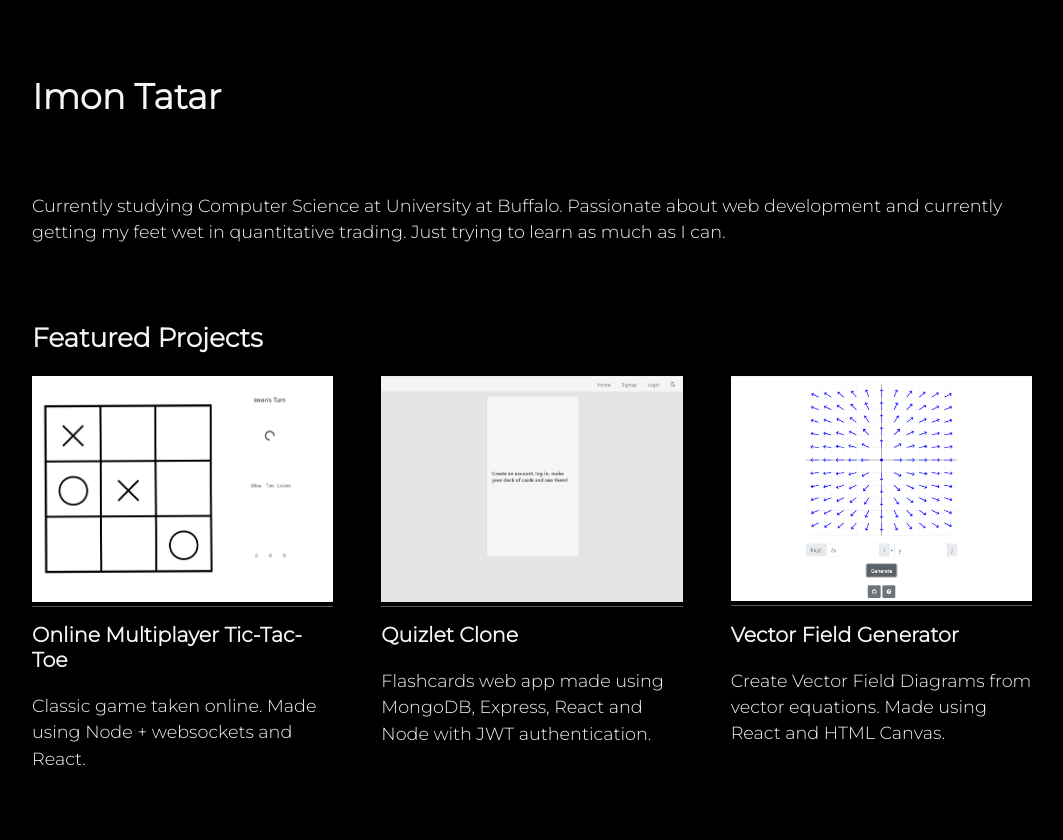
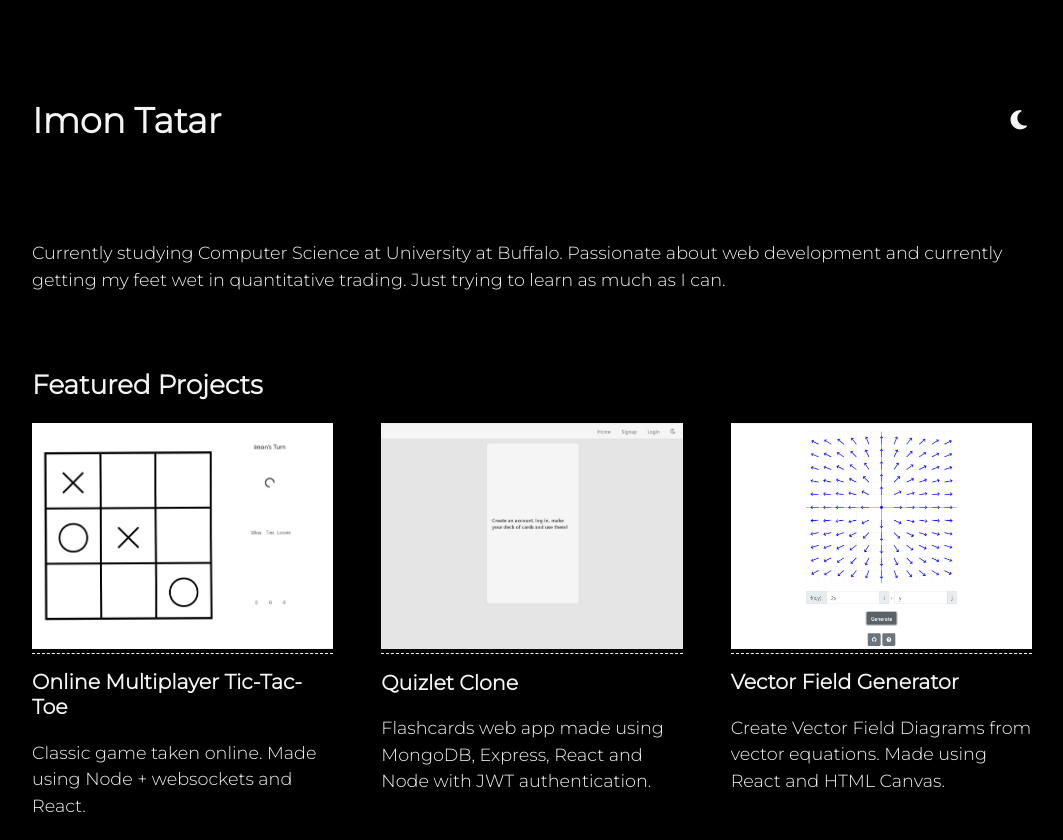
Before and after one commit to Ta7ar/Ta7ar.github.io, a plain HTML site: page index.html in a window 1280 px wide. Shown: the top 840 px of the page, without its empty margins (108-1171 px from the left). Drawn offline with Linux system fonts and the light colour scheme.

Commit message:
Added dark and light mode

```diff
--- a/index.html
+++ b/index.html
@@ -2,8 +2,7 @@
   lang="en"
   style="
     font-family: 'Montserrat', sans-serif;
-    background-color: black;
-    color: whitesmoke;
+
     font-size: 1.1rem;
   "
 >
@@ -15,11 +14,27 @@
       href="https://fonts.googleapis.com/css2?family=Montserrat:wght@300&display=swap"
       rel="stylesheet"
     />
+    <link href="./styles.css" rel="stylesheet" />
+    <script
+      src="https://kit.fontawesome.com/353fb52fb7.js"
+      crossorigin="anonymous"
+    ></script>
     <title>Imon Tatar</title>
   </head>
 
-  <body style="margin: 0 auto; width: 1000px; max-width: 90vw">
-    <header style="margin-top: 75px"><h1>Imon Tatar</h1></header>
+  <body class="dark" id="body">
+    <header>
+      <div
+        style="
+          display: flex;
+          justify-content: space-between;
+          align-items: center;
+        "
+      >
+        <h1>Imon Tatar</h1>
+        <i class="fas fa-moon" id="toggle-icon" onclick="toggleDayNight()"></i>
+      </div>
+    </header>
     <section class="about">
       <p>
         Currently studying Computer Science at University at Buffalo. Passionate
@@ -86,27 +101,18 @@
     <footer style="margin-top: 100px; height: 150px; color: #969696">
       © Imon Tatar — 2020
     </footer>
+    <script>
+      function toggleDayNight() {
+        var bodyElem = document.getElementById("body");
+        var iconElem = document.getElementById("toggle-icon");
+        if (bodyElem.className === "dark") {
+          bodyElem.className = "light";
+          iconElem.className = "fas fa-sun";
+        } else {
+          bodyElem.className = "dark";
+          iconElem.className = "fas fa-moon";
+        }
+      }
+    </script>
   </body>
-  <style>
-    section {
-      margin-top: 75px;
-    }
-    section p {
-      line-height: 1.5rem;
-    }
-    ::selection {
-      color: #b194ee;
-      background-color: black;
-    }
-    * {
-      -webkit-transition: all 0.2s ease-in-out;
-      transition: all 0.2s ease-in-out;
-    }
-
-    a {
-      color: whitesmoke;
-      text-decoration: none;
-      border-bottom: 1px solid hsla(0, 0%, 100%, 0.35);
-    }
-  </style>
 </html>
--- /dev/null
+++ b/styles.css
@@ -0,0 +1,50 @@
+body {
+  margin: 0 auto;
+  width: 1000px;
+  max-width: 90vw;
+}
+
+body.dark {
+  color: whitesmoke;
+  background-color: black;
+  --highlight-color: #b194ee;
+  --anchortag-color: whitesmoke;
+}
+
+body.light {
+  color: black;
+  background-color: whitesmoke;
+  --highlight-color: orange;
+  --anchortag-color: black;
+}
+
+section,
+header {
+  margin-top: 75px;
+}
+
+section p {
+  line-height: 1.5rem;
+}
+::selection {
+  color: var(--highlight-color);
+}
+* {
+  -webkit-transition: all 0.1s ease;
+  transition: all 0.1s ease;
+}
+
+a {
+  color: var(--anchortag-color);
+  text-decoration: none;
+  border-bottom: 1px dashed var(--anchortag-color);
+}
+
+.fas {
+  font-size: 1.25rem;
+  padding: 5px;
+}
+
+.fas:hover {
+  cursor: pointer;
+}
```
